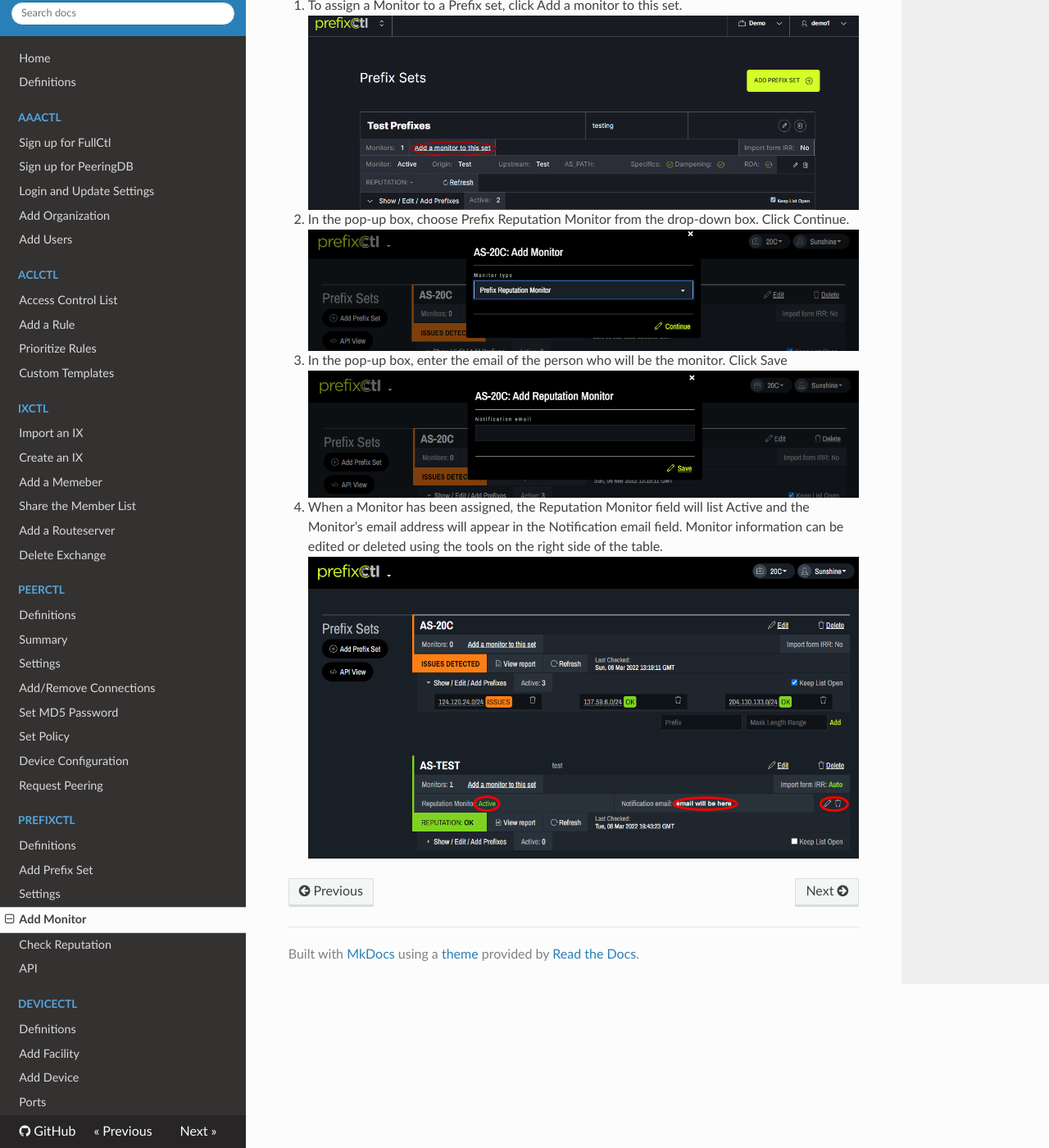
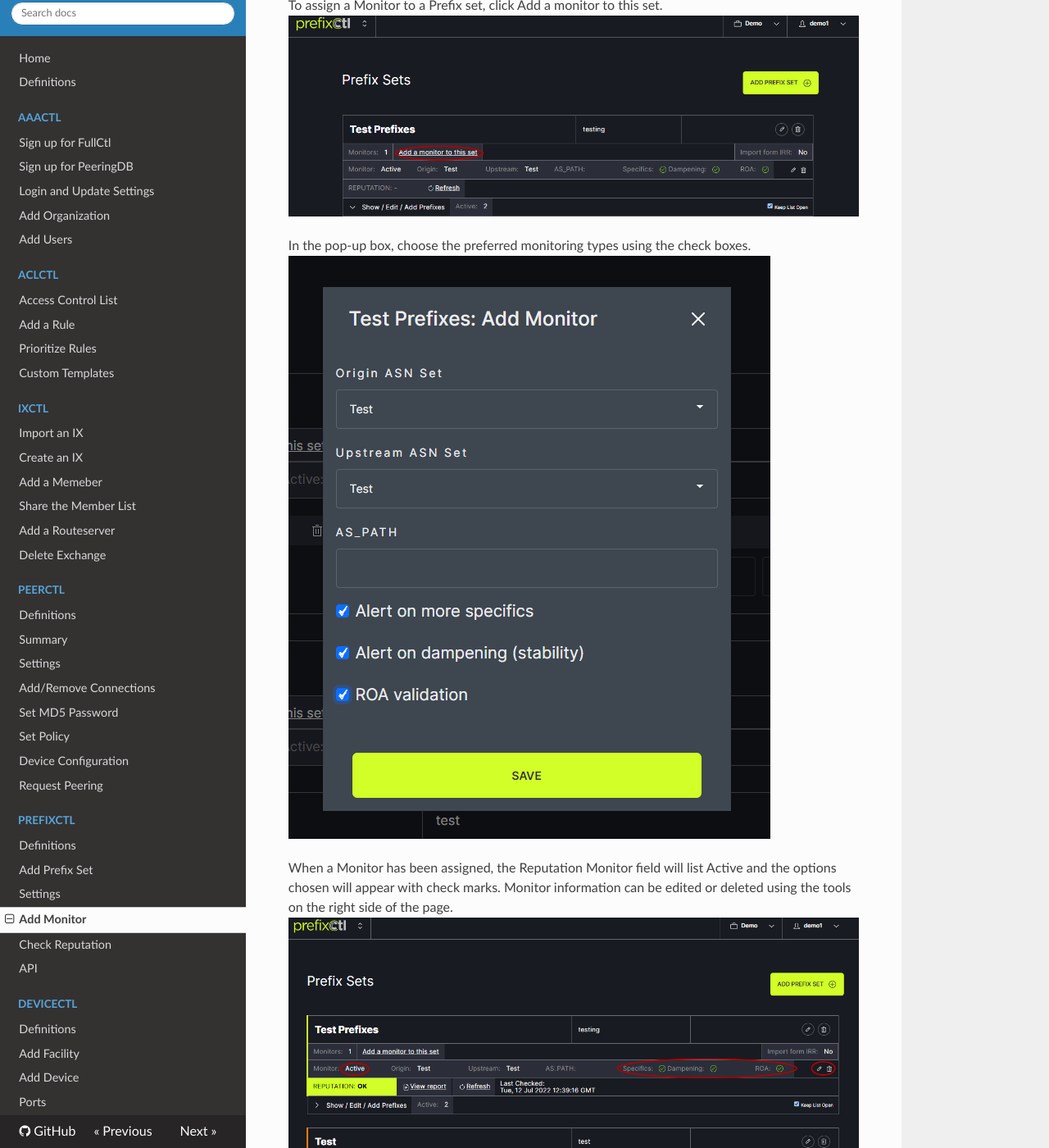
Before and after one commit to fullctl/docs.fullctl.com, an MkDocs documentation site: the page built from docs/prefixctl/Add-Monitor.md, in a window 1280 px wide and 1400 px high, scrolled down 261 px. Shown: the whole window at 82% size. Built offline with MkDocs 1.6.1, drawn with Linux system fonts in a browser that asks for light colours; nearby versions of some CDN libraries.

Commit message:
Update Add-Monitor.md

```diff
--- a/docs/prefixctl/Add-Monitor.md
+++ b/docs/prefixctl/Add-Monitor.md
@@ -3,17 +3,13 @@
 A Reputation Monitor can be assigned to each prefix set. Each prefix set can have only one Reputation Monitor. The Reputation Monitor will receive email notifications when reputation issues are found. When a Reputation Monitor is assigned, an automatic check will occur once per day.
 
 
-1. To assign a Monitor to a Prefix set, click Add a monitor to this set.
+To assign a Monitor to a Prefix set, click Add a monitor to this set.
    ![](img/addmonitor.png)
 
 
-2. In the pop-up box, choose Prefix Reputation Monitor from the drop-down box. Click Continue.
-   ![](img/monitordropbox.png)
+In the pop-up box, choose the preferred monitoring types using the check boxes.
+   ![](img/monitorpop.png)
 
 
-3. In the pop-up box, enter the email of the person who will be the monitor. Click Save
-   ![](img/monitoremail.png)
-
-
-4. When a Monitor has been assigned, the Reputation Monitor field will list Active and the Monitor’s email address will appear in the Notification email field. Monitor information can be edited or deleted using the tools on the right side of the table.
-   ![](img/editmonitor.png)
+When a Monitor has been assigned, the Reputation Monitor field will list Active and the options chosen will appear with check marks. Monitor information can be edited or deleted using the tools on the right side of the page.
+   ![](img/monitorchosen.png)
```
